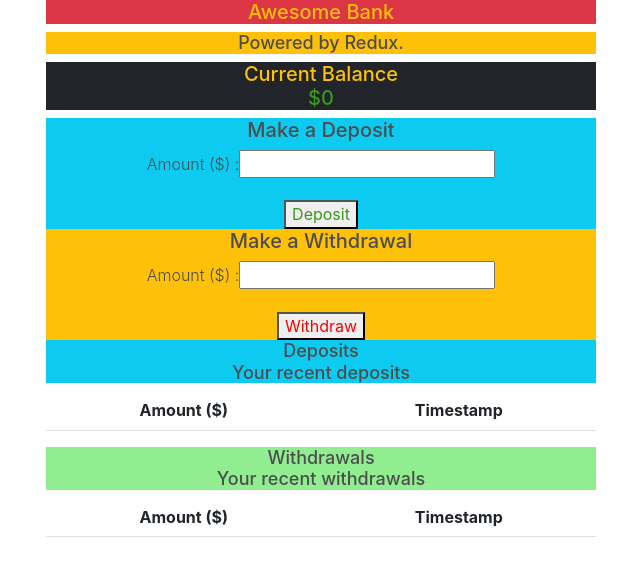
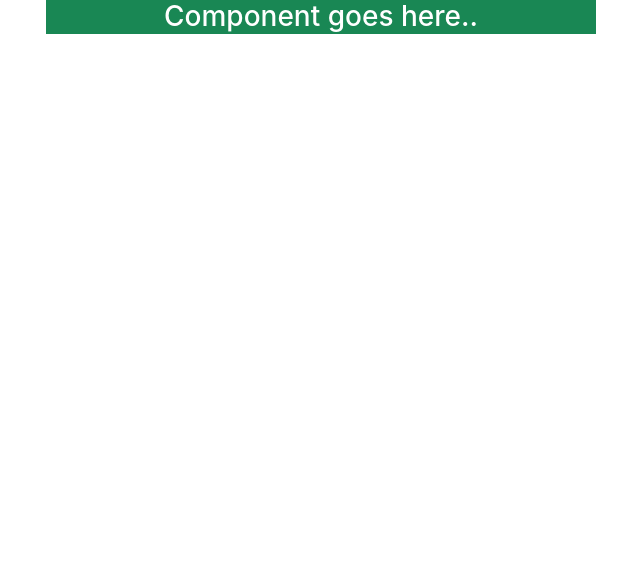
Before and after one commit to AnuragPratik/redux-app, a React (Create React App) app: page / in a window 1280 px wide. Shown: the top 576 px of the page, without its empty margins (319-959 px from the left). Built offline with nearby package versions, Linux system fonts and the light colour scheme.

Commit message:
reset to h3

```diff
--- a/src/App.js
+++ b/src/App.js
@@ -28,7 +28,8 @@ function App() {
         <br />
         <Clock />
       </center> */}
-      <BankApp />
+      {/* <BankApp /> */}
+      <h3 className="bg-success text-white">Component goes here..</h3>
     </div>
   );
 }
--- a/src/index.js
+++ b/src/index.js
@@ -6,16 +6,16 @@ import App from "./App";
 import reportWebVitals from "./reportWebVitals";
 import { Provider } from "react-redux";
 // import { store } from "./store/configStore";
-import { store } from "./bank/store/configStore.dev";
+// import { store } from "./bank/store/configStore.dev";
 
 // npm i react-redux
 const root = ReactDOM.createRoot(document.getElementById("root"));
 root.render(
-  <Provider store={store}>
-    <React.StrictMode>
-      <App />
-    </React.StrictMode>
-  </Provider>
+  // <Provider store={store}>
+  <React.StrictMode>
+    <App />
+  </React.StrictMode>
+  // </Provider>
 );
 
 // If you want to start measuring performance in your app, pass a function
```
